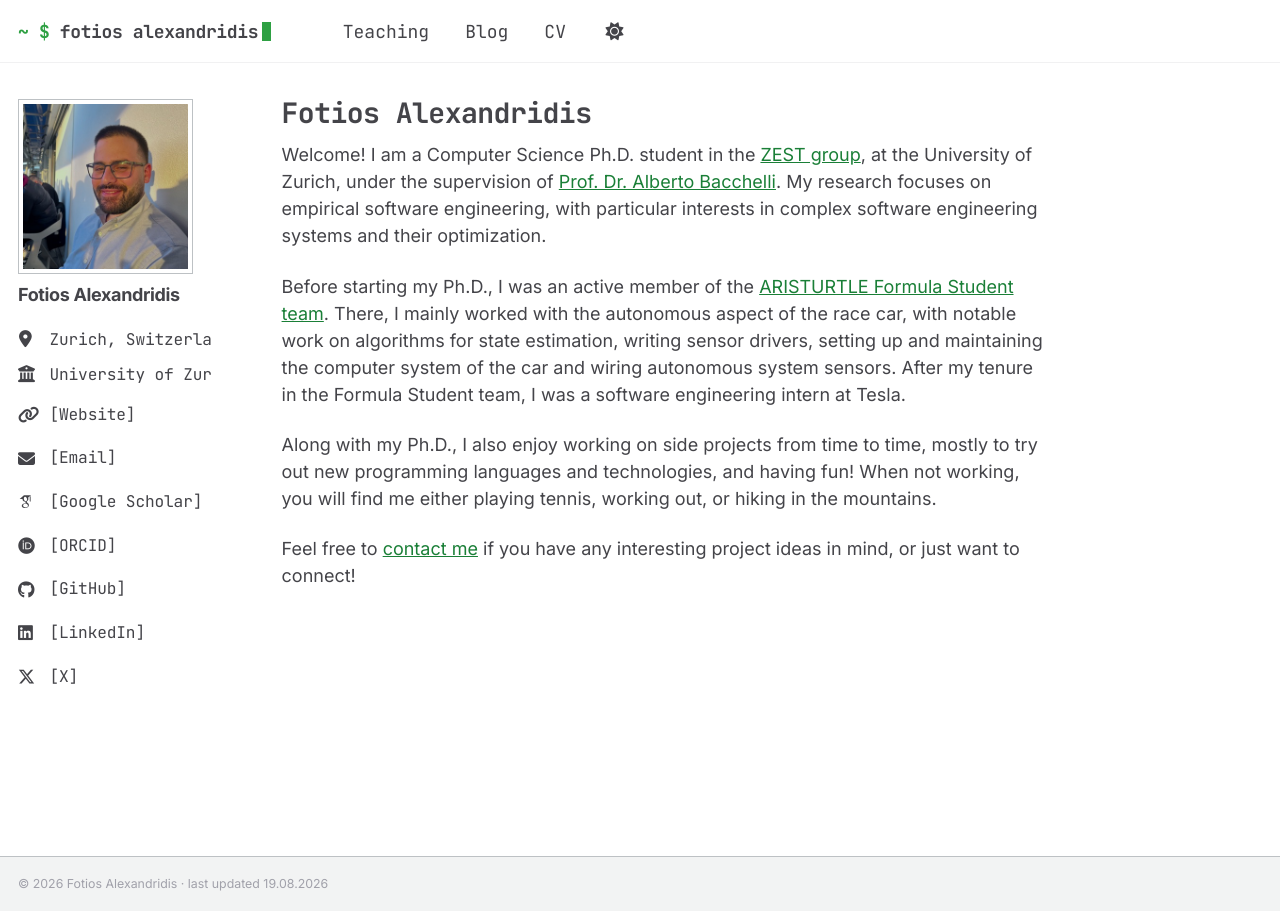
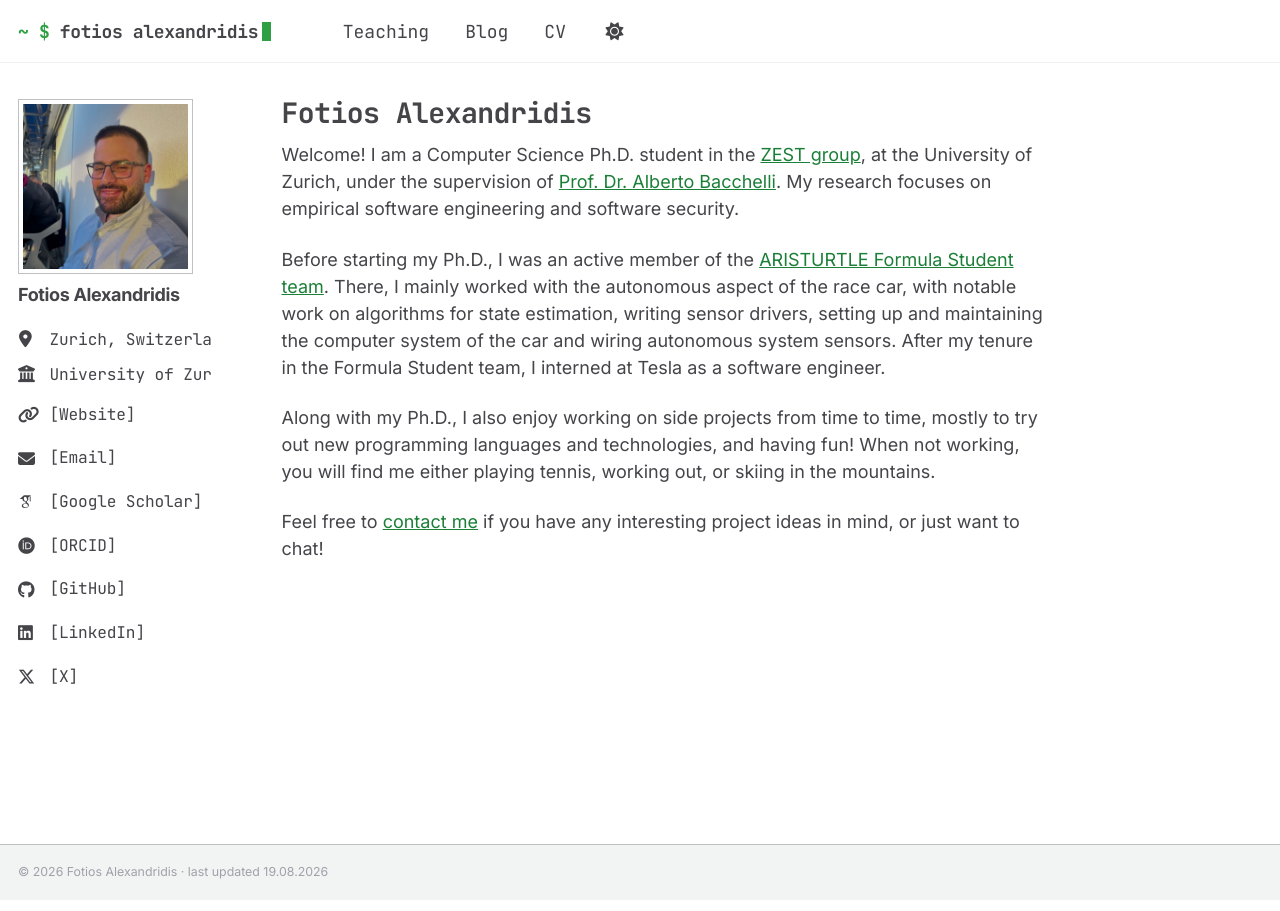
Before and after one commit to e-left/e-left.github.io, a Jekyll site: the page built from _pages/about.md, in a window 1280 px wide. Built offline with Jekyll 4.4.1, drawn with Linux system fonts in a browser that asks for light colours; some web fonts are replaced.

Commit message:
minor changes in cv and about

```diff
--- a/_pages/about.md
+++ b/_pages/about.md
@@ -7,10 +7,10 @@ redirect_from:
   - /about.html
 ---
 
-Welcome! I am a Computer Science Ph.D. student in the [ZEST group](https://www.ifi.uzh.ch/en/zest.html), at the University of Zurich, under the supervision of [Prof. Dr. Alberto Bacchelli](https://sback.it/). My research focuses on empirical software engineering, with particular interests in complex software engineering systems and their optimization.
+Welcome! I am a Computer Science Ph.D. student in the [ZEST group](https://www.ifi.uzh.ch/en/zest.html), at the University of Zurich, under the supervision of [Prof. Dr. Alberto Bacchelli](https://sback.it/). My research focuses on empirical software engineering and software security.
 
-Before starting my Ph.D., I was an active member of the [ARISTURTLE Formula Student team](https://aristurtle.gr/). There, I mainly worked with the autonomous aspect of the race car, with notable work on algorithms for state estimation, writing sensor drivers, setting up and maintaining the computer system of the car and wiring autonomous system sensors. After my tenure in the Formula Student team, I was a software engineering intern at Tesla.
+Before starting my Ph.D., I was an active member of the [ARISTURTLE Formula Student team](https://aristurtle.gr/). There, I mainly worked with the autonomous aspect of the race car, with notable work on algorithms for state estimation, writing sensor drivers, setting up and maintaining the computer system of the car and wiring autonomous system sensors. After my tenure in the Formula Student team, I interned at Tesla as a software engineer.
 
-Along with my Ph.D., I also enjoy working on side projects from time to time, mostly to try out new programming languages and technologies, and having fun! When not working, you will find me either playing tennis, working out, or hiking in the mountains.
+Along with my Ph.D., I also enjoy working on side projects from time to time, mostly to try out new programming languages and technologies, and having fun! When not working, you will find me either playing tennis, working out, or skiing in the mountains.
 
-Feel free to [contact me](mailto:fotios.alexandridis@uzh.ch) if you have any interesting project ideas in mind, or just want to connect!
+Feel free to [contact me](mailto:fotios.alexandridis@uzh.ch) if you have any interesting project ideas in mind, or just want to chat!
```
Also changed, not shown: _pages/cv.md (+1 -0 lines).
